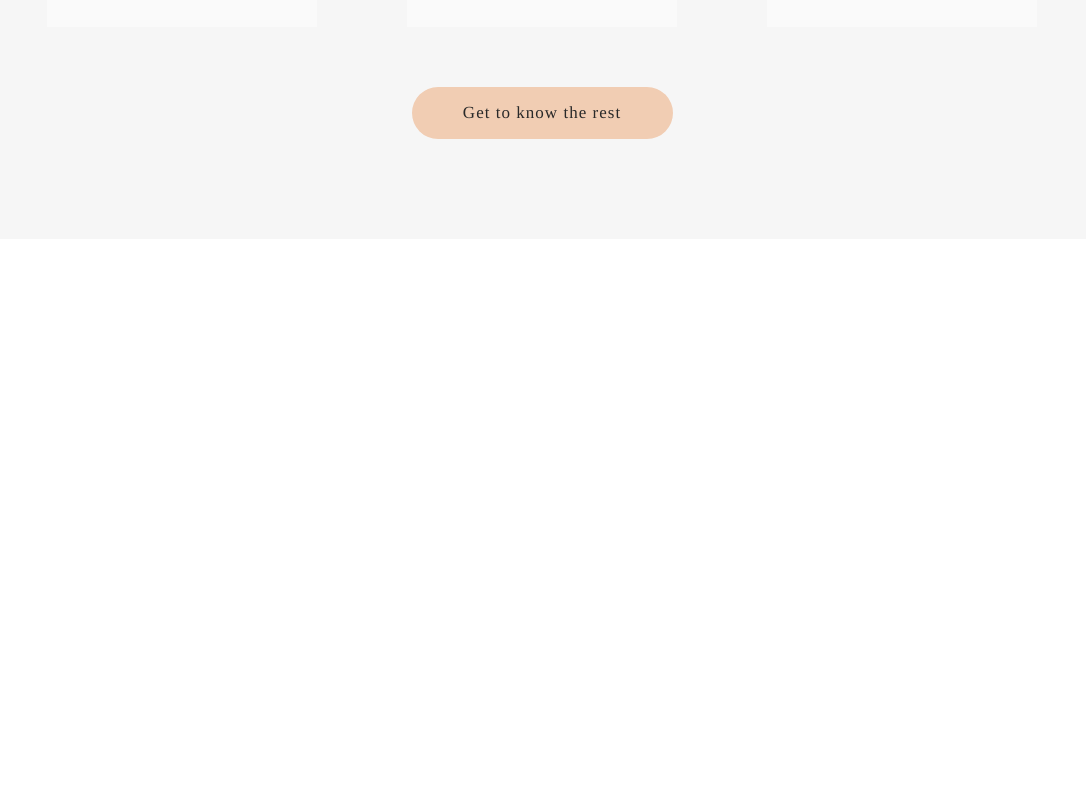
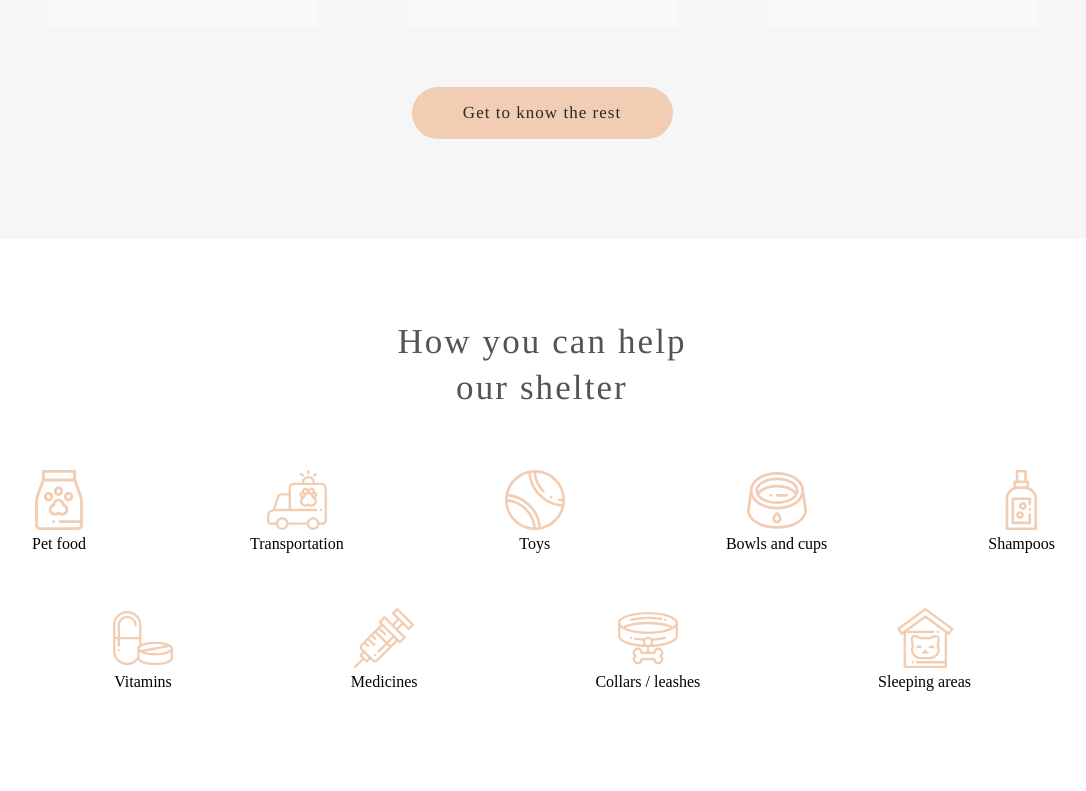
Before and after one commit to olgad21/shelter, a plain HTML site: page shelter/pages/main/index.html in a window 1280 px wide. Shown: the part 2141-2932 px from the top of the page, without its empty margins (98-1184 px from the left). Before the commit the page ends 2380 px from the top, so only its background shows below. Drawn offline with nearby package versions, Linux system fonts and the light colour scheme.

Commit message:
feat: add help section to main

```diff
--- a/shelter/pages/main/index.html
+++ b/shelter/pages/main/index.html
@@ -100,8 +100,68 @@
                 <a href="#" class="friends__button" target="_blank">Get to know the rest</a>
             </div>
         </section>
-        <section class="help">
-
+        <section>
+            <div class="help wrapper">
+                <h2 class="help__title">How you can help <br>our shelter</h2>
+                <div class="help__cards--1">
+                    <div class="help__card">
+                        <div class="help__card--img">
+                            <img src="../../assets/icons/icon-pet-food.svg" alt="Icon">
+                        </div>
+                        <p>Pet food</p>
+                    </div>
+                    <div class="help__card">
+                        <div class="help__card--img">
+                            <img src="../../assets/icons/icon-transportation.svg" alt="Icon">
+                        </div>
+                        <p>Transportation</p>
+                    </div>
+                    <div class="help__card">
+                        <div class="help__card--img">
+                            <img src="../../assets/icons/icon-toys.svg" alt="Icon">
+                        </div>
+                        <p>Toys</p>
+                    </div>
+                    <div class="help__card">
+                        <div class="help__card--img">
+                            <img src="../../assets/icons/icon-bowls-and-cups.svg" alt="Icon">
+                        </div>
+                        <p>Bowls and cups</p>
+                    </div>
+                    <div class="help__card">
+                        <div class="help__card--img">
+                            <img src="../../assets/icons/icon-shampoos.svg" alt="Icon">
+                        </div>
+                        <p>Shampoos</p>
+                    </div>
+                </div>
+                <div class="help__cards--2">
+                    <div class="help__card">
+                        <div class="help__card--img">
+                            <img src="../../assets/icons/icon-vitamins.svg" alt="Icon">
+                        </div>
+                        <p>Vitamins</p>
+                    </div>
+                    <div class="help__card">
+                        <div class="help__card--img">
+                            <img src="../../assets/icons/icon-medicines.svg" alt="Icon">
+                        </div>
+                        <p>Medicines</p>
+                    </div>
+                    <div class="help__card">
+                        <div class="help__card--img">
+                            <img src="../../assets/icons/icon-collars-leashes.svg" alt="Icon">
+                        </div>
+                        <p>Collars / leashes</p>
+                    </div>
+                    <div class="help__card">
+                        <div class="help__card--img">
+                            <img src="../../assets/icons/icon-sleeping-area.svg" alt="Icon">
+                        </div>
+                        <p>Sleeping areas</p>
+                    </div>
+                </div>
+            </div>
         </section>
         <section class="in-addition">
 
--- a/shelter/pages/main/style.css
+++ b/shelter/pages/main/style.css
@@ -329,3 +329,47 @@ html {
   }
 
   /*Friends styles end*/
+
+  /*Help styles start*/
+
+  .help {
+    display: flex;
+    flex-direction: column;
+    justify-content: center;
+    align-items: center;
+    padding: 80px 40px 100px 40px;
+  }
+
+  .help__title {
+    font-family: 'Tinos', serif;
+    font-size: 35px;
+    color: #545454;
+    font-weight: 400;
+    letter-spacing: 0.06em;
+    line-height: 130%;
+    padding-bottom: 60px;
+    text-align: center;
+  }
+
+  .help__cards--1 {
+    display: flex;
+    justify-content: space-between;
+    width: 1026px;
+    margin-bottom: 55px;
+  }
+
+  .help__cards--2 {
+    display: flex;
+    justify-content: space-between;
+    width: 858px;
+    /* padding: 0px 171px; */
+  }
+
+  .help__card {
+    display: flex;
+    flex-direction: column;
+    align-items: center;
+    align-items: center;
+  }
+
+  /*Help styles end*/
```
Also changed, not shown: shelter/assets/icons/icon-collars-leashes.svg (added), 1 other file.
